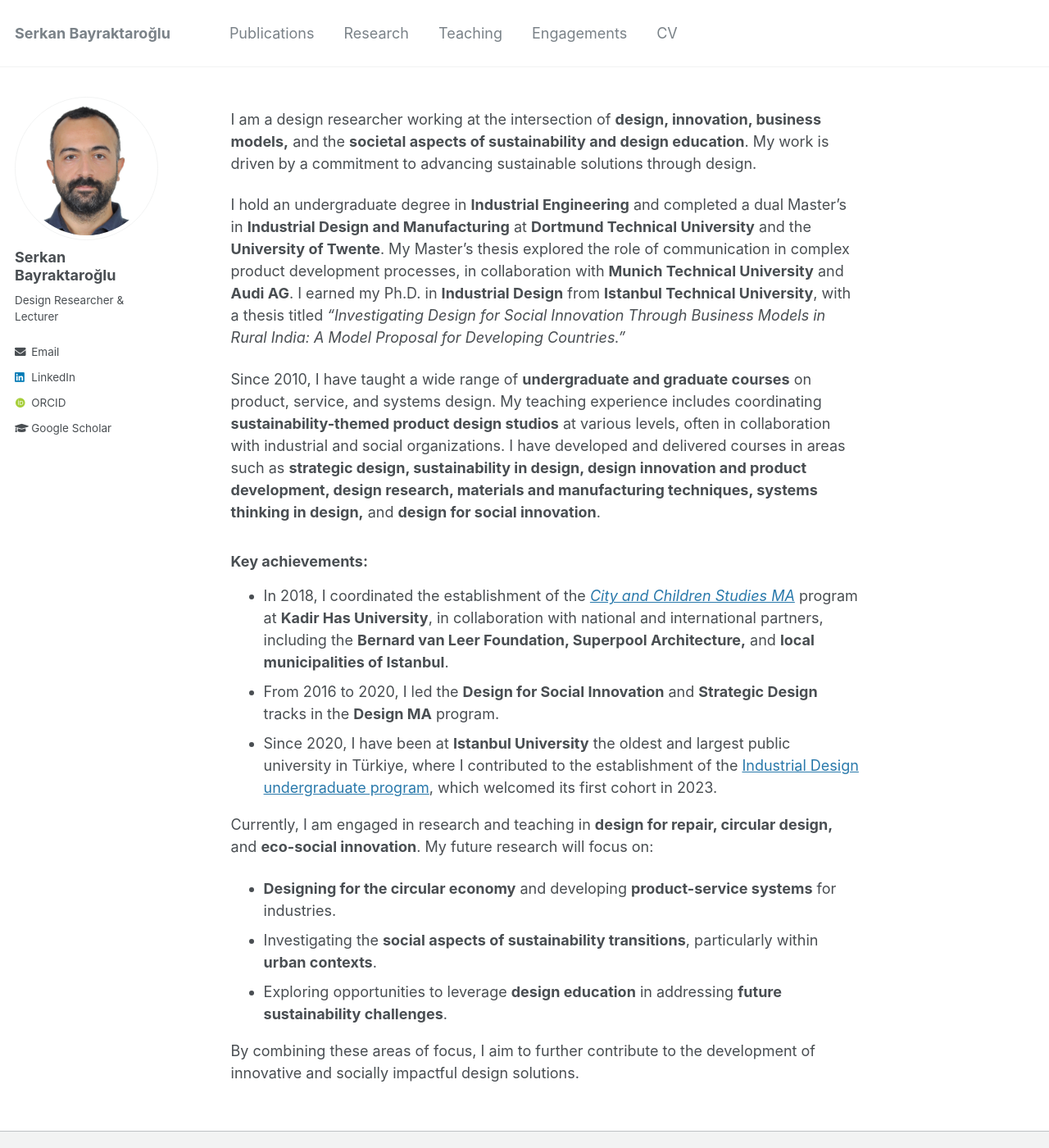
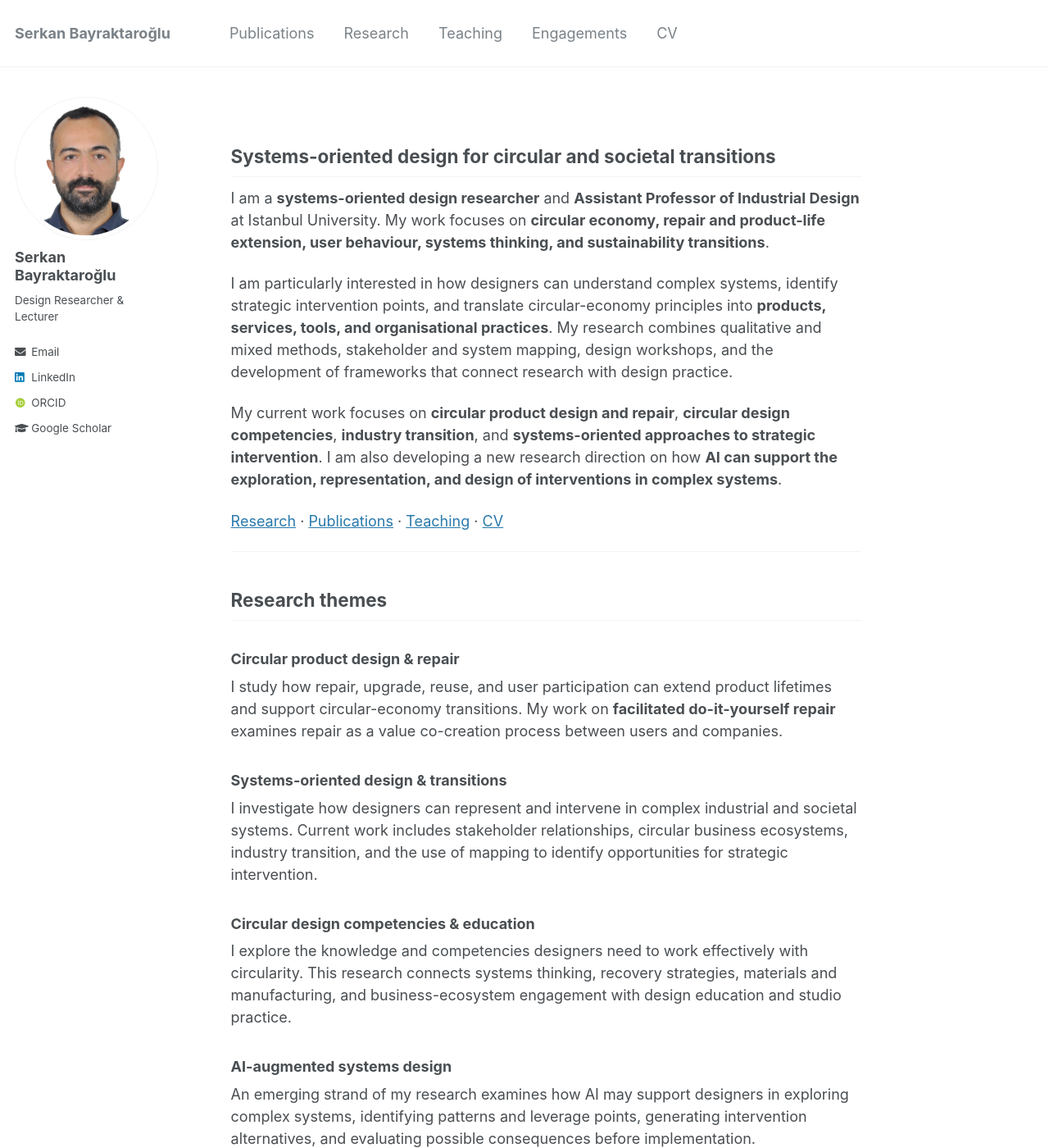
Before and after one commit to serkanbayraktaroglu/serkanbayraktaroglu.github.io, a Jekyll site: the page built from _pages/about.md, in a window 1280 px wide and 1400 px high. Shown: the whole window at 82% size. Built offline with Jekyll 4.4.1, drawn with Linux system fonts in a browser that asks for light colours; some web fonts are replaced; some of the changed text lies outside the part shown.

Commit message:
Update about.md
Redesign homepage based on current research processes

```diff
--- a/_pages/about.md
+++ b/_pages/about.md
@@ -8,20 +8,70 @@
   - /about.html
 ---
 
-I am a design researcher working at the intersection of **design, innovation, business models,** and the **societal aspects of sustainability and design education**. My work is driven by a commitment to advancing sustainable solutions through design.
+## Systems-oriented design for circular and societal transitions
 
-I hold an undergraduate degree in **Industrial Engineering** and completed a dual Master's in **Industrial Design and Manufacturing** at **Dortmund Technical University** and the **University of Twente**. My Master’s thesis explored the role of communication in complex product development processes, in collaboration with **Munich Technical University** and **Audi AG**. I earned my Ph.D. in **Industrial Design** from **Istanbul Technical University**, with a thesis titled *"Investigating Design for Social Innovation Through Business Models in Rural India: A Model Proposal for Developing Countries."*
+I am a **systems-oriented design researcher** and **Assistant Professor of Industrial Design** at Istanbul University. My work focuses on **circular economy, repair and product-life extension, user behaviour, systems thinking, and sustainability transitions**.
 
-Since 2010, I have taught a wide range of **undergraduate and graduate courses** on product, service, and systems design. My teaching experience includes coordinating **sustainability-themed product design studios** at various levels, often in collaboration with industrial and social organizations. I have developed and delivered courses in areas such as **strategic design, sustainability in design, design innovation and product development, design research, materials and manufacturing techniques, systems thinking in design,** and **design for social innovation**.
+I am particularly interested in how designers can understand complex systems, identify strategic intervention points, and translate circular-economy principles into **products, services, tools, and organisational practices**. My research combines qualitative and mixed methods, stakeholder and system mapping, design workshops, and the development of frameworks that connect research with design practice.
 
-### Key achievements:
-- In 2018, I coordinated the establishment of the [*City and Children Studies MA*](https://city-and-children-studies.tumblr.com/) program at **Kadir Has University**, in collaboration with national and international partners, including the **Bernard van Leer Foundation, Superpool Architecture,** and **local municipalities of Istanbul**.
-- From 2016 to 2020, I led the **Design for Social Innovation** and **Strategic Design** tracks in the **Design MA** program.
-- Since 2020, I have been at **Istanbul University** the oldest and largest public university in Türkiye, where I contributed to the establishment of the [Industrial Design undergraduate program](https://mimarlik.istanbul.edu.tr/en/), which welcomed its first cohort in 2023.
+My current work focuses on **circular product design and repair**, **circular design competencies**, **industry transition**, and **systems-oriented approaches to strategic intervention**. I am also developing a new research direction on how **AI can support the exploration, representation, and design of interventions in complex systems**.
 
-Currently, I am engaged in research and teaching in **design for repair, circular design,** and **eco-social innovation**. My future research will focus on:
-- **Designing for the circular economy** and developing **product-service systems** for industries.
-- Investigating the **social aspects of sustainability transitions**, particularly within **urban contexts**.
-- Exploring opportunities to leverage **design education** in addressing **future sustainability challenges**.
+[Research](/research/) · [Publications](/publications/) · [Teaching](/teaching/) · [CV](/cv/)
 
-By combining these areas of focus, I aim to further contribute to the development of innovative and socially impactful design solutions.
+---
+
+## Research themes
+
+### Circular product design & repair
+
+I study how repair, upgrade, reuse, and user participation can extend product lifetimes and support circular-economy transitions. My work on **facilitated do-it-yourself repair** examines repair as a value co-creation process between users and companies.
+
+### Systems-oriented design & transitions
+
+I investigate how designers can represent and intervene in complex industrial and societal systems. Current work includes stakeholder relationships, circular business ecosystems, industry transition, and the use of mapping to identify opportunities for strategic intervention.
+
+### Circular design competencies & education
+
+I explore the knowledge and competencies designers need to work effectively with circularity. This research connects systems thinking, recovery strategies, materials and manufacturing, and business-ecosystem engagement with design education and studio practice.
+
+### AI-augmented systems design
+
+An emerging strand of my research examines how AI may support designers in exploring complex systems, identifying patterns and leverage points, generating intervention alternatives, and evaluating possible consequences before implementation.
+
+---
+
+## Selected research
+
+### Facilitated DIY Repair for Circular Economy
+
+Research on repair behaviour and company–user collaboration, resulting in a conceptual model of repair as a value co-creation process.
+
+**Selected publication:**
+Bayraktaroğlu, S. & İdemen, E. (2024). *Redefining Repair as a Value Co-Creation Process for Circular Economy: Facilitated Do-It-Yourself Repair.* **International Journal of Design, 18**(1), 1–22.
+
+### Circular Design Competencies
+
+An interdisciplinary study of how undergraduate designers develop circular-design competencies through systems thinking, design strategies, and engagement with industry.
+
+**Selected publication:**
+Bayraktaroğlu, S. & Soylu, Y. (2026). *Exploring circular design competencies in undergraduate education: the case of an interdisciplinary course and industry engagement.* **International Journal of Sustainability in Higher Education, 27**(7), 1829–1845. [DOI](https://doi.org/10.1108/IJSHE-08-2025-0956)
+
+### Circular Transition in the Furniture Industry
+
+Ongoing research into circular-economy awareness, barriers, motivations, and transition strategies in the furniture sector, combining manufacturer surveys, interviews, thematic analysis, and design workshops.
+
+### ENCODUS
+
+Coordinator of **ENCODUS – Excellence in Eco-Social Design for Urban Sustainability Transition**, a Horizon Europe WIDERA Twinning proposal developed with international academic partners including HSLU, the Free University of Bozen-Bolzano, and Bauhaus-Universität Weimar. The proposal was evaluated above threshold but **was not funded**.
+
+[Explore my research →](/research/)
+
+---
+
+## Background
+
+I hold a PhD in **Industrial Product Design** from Istanbul Technical University. My doctoral research investigated social innovation and business models in rural India. I completed a joint MSc in **Industrial Design and Manufacturing** at TU Dortmund and the University of Twente, including thesis research developed with Technical University of Munich and Audi AG.
+
+Since 2010, I have taught and coordinated undergraduate and graduate courses in industrial design, sustainability, strategic design, design research, systems thinking, materials and manufacturing, and design for social innovation. At Istanbul University, I contributed to establishing the undergraduate Industrial Design programme, which admitted its first cohort in 2023.
+
+My longer-term research aim is to contribute to the development of **systemic design approaches for societal transitions**, connecting circular economy, strategic intervention, and emerging AI-supported design methods.
```
